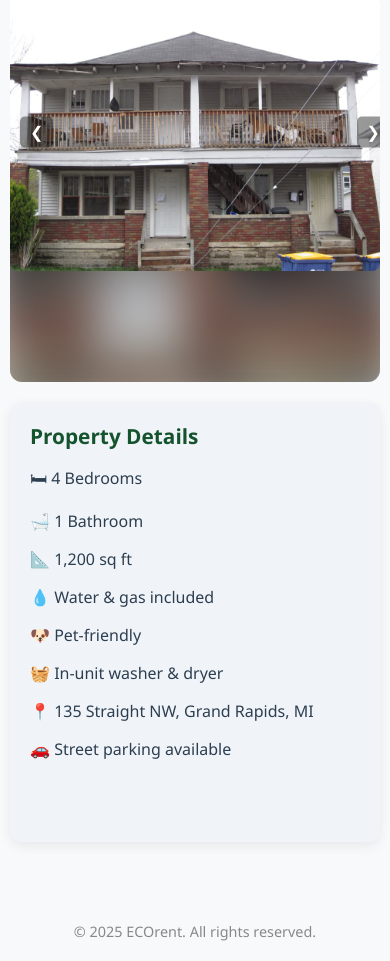
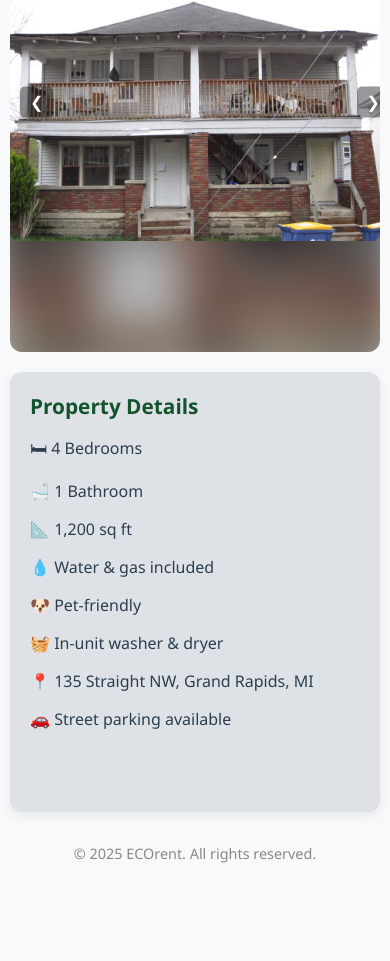
Before and after one commit to Emmanuel-coding-lab/ECOrent, a plain HTML site: page index.html in a window 390 px wide. Shown: the part 389-1350 px from the top of the page. After the commit the page ends 1264 px from the top, so only its background shows below. Drawn offline with Linux system fonts and the light colour scheme.

Commit message:
Update index.html

```diff
--- a/index.html
+++ b/index.html
@@ -10,7 +10,7 @@
       --dark: #2c3e50;
       --light: #f8f9fa;
       --gray: #888;
-      --details-bg: #f0f4f8;
+      --details-bg: #dee2e6; /* updated for more contrast */
       --details-title: #14532d;
     }
 
@@ -239,6 +239,18 @@
         padding: 6px 10px;
       }
     }
+
+    @media (max-width: 576px) {
+      main {
+        margin: 30px auto 20px auto;
+        gap: 20px;
+      }
+
+      footer {
+        margin-top: 20px;
+        padding: 12px;
+      }
+    }
   </style>
 </head>
 <body>
@@ -291,7 +303,7 @@
       slide.classList.add('carousel-slide');
       if (i === 1) slide.classList.add('active');
 
-      const imageURL = `${i}.jpg`; // or use external URLs for testing
+      const imageURL = `${i}.jpg`;
 
       slide.innerHTML = `
         <div class="blur-bg" style="background-image: url('${imageURL}');"></div>
```
